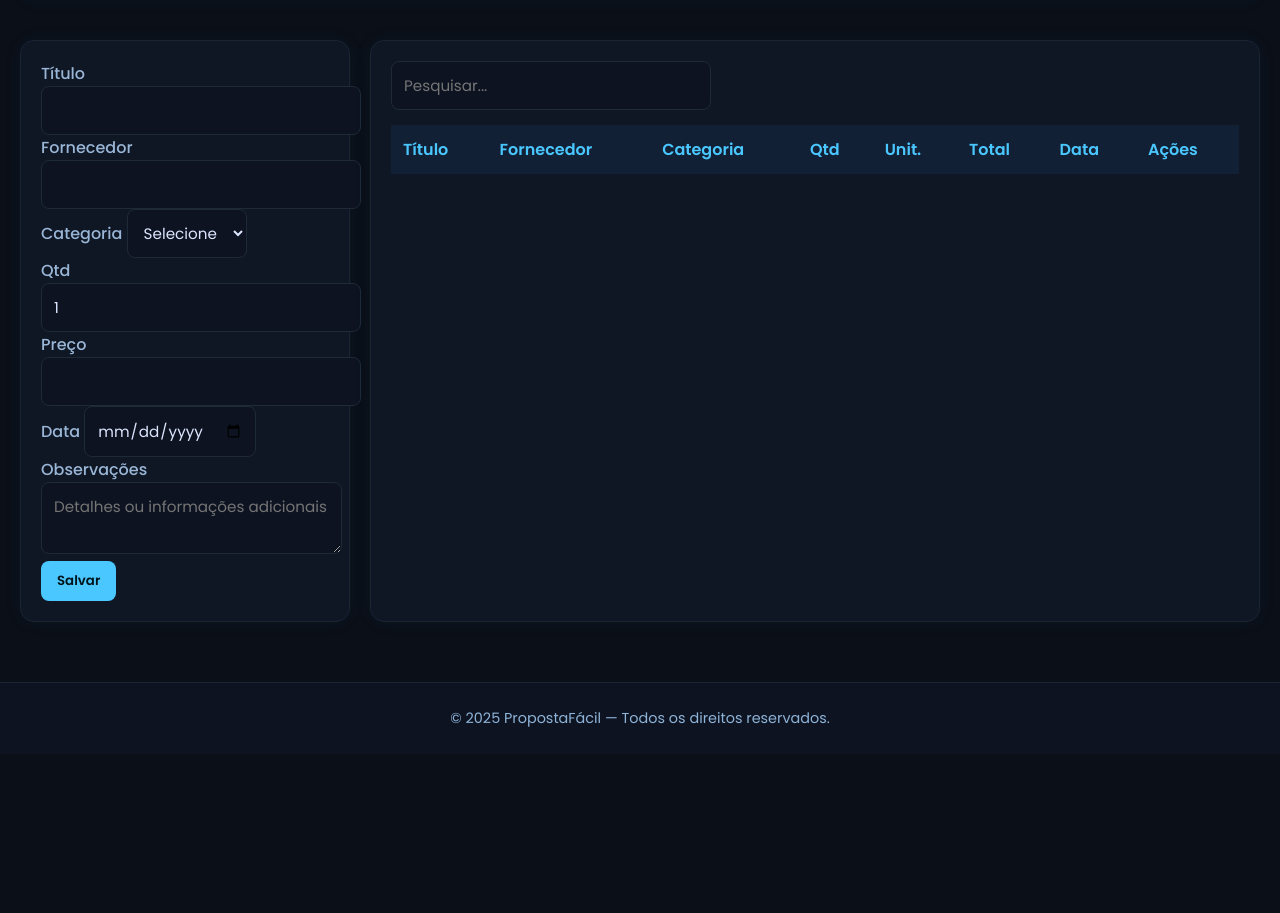
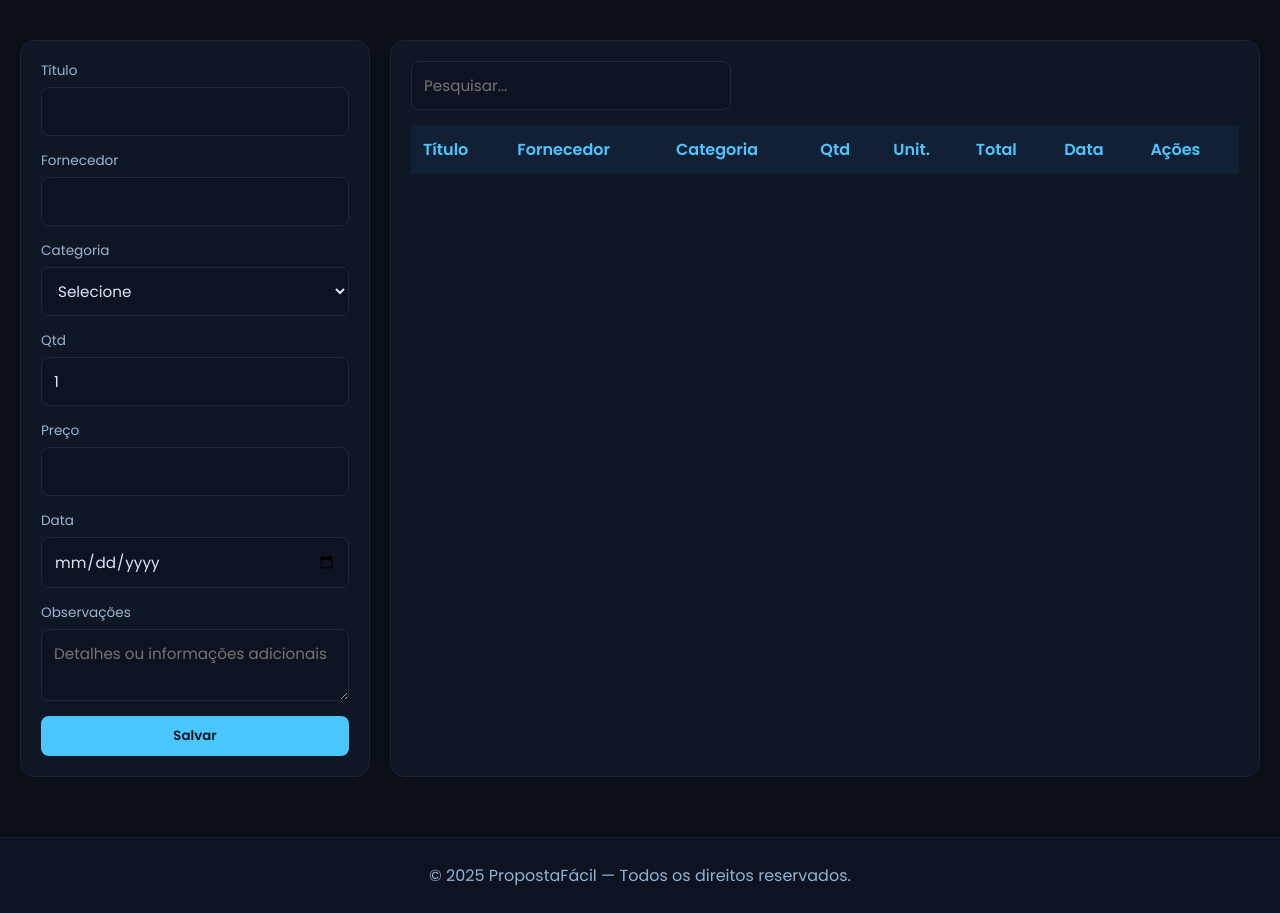
Before and after one commit to joaoguilhermme3-max/PROPOSTAFACIL, a plain HTML site: page index.html in a window 1280 px wide. Shown: the part 476-1389 px from the top of the page. Before the commit the page ends 1230 px from the top, so only its background shows below. Drawn offline with Linux system fonts and the light colour scheme; sample sign-in values are in the browser's storage; files whose address does not match are found by name.

Commit message:
Update style.css

```diff
--- a/css/style.css
+++ b/css/style.css
@@ -7,7 +7,7 @@
 }
 
 body {
-  background: #0b0f17; /* Preto azulado */
+  background: #0b0f17;
   color: #e5eaff;
   min-height: 100vh;
 }
@@ -18,7 +18,6 @@ header {
   border-bottom: 1px solid #1e2a38;
   padding: 20px 30px;
   display: flex;
-  align-items: center;
   justify-content: space-between;
   gap: 20px;
   flex-wrap: wrap;
@@ -26,7 +25,6 @@ header {
 
 header h1 {
   font-size: 2rem;
-  font-weight: 600;
   color: #4ac7ff;
 }
 
@@ -35,7 +33,7 @@ header .lead {
   opacity: 0.8;
 }
 
-/* =================== MENU SUPERIOR =================== */
+/* =================== MENU =================== */
 .menu {
   display: flex;
   gap: 20px;
@@ -43,17 +41,14 @@ header .lead {
 
 .menu-link {
   color: #d0e7ff;
-  font-weight: 500;
   text-decoration: none;
   padding: 8px 12px;
   border-radius: 6px;
-  transition: 0.2s;
 }
 
 .menu-link:hover {
   background: #1b2a41;
   color: #4ac7ff;
-  transform: translateY(-2px);
 }
 
 /* =================== BOTÕES =================== */
@@ -63,17 +58,11 @@ header .lead {
   border: none;
   cursor: pointer;
   font-weight: 600;
-  transition: 0.2s;
 }
 
 .btn-primary {
   background: #4ac7ff;
   color: #00141a;
-}
-
-.btn-primary:hover {
-  opacity: 0.9;
-  transform: translateY(-2px);
 }
 
 .btn-ghost {
@@ -82,15 +71,10 @@ header .lead {
   border: 1px solid #4ac7ff;
 }
 
-.btn-ghost:hover {
-  background: #4ac7ff;
-  color: #00141a;
-}
-
-/* =================== CONTEÚDO PRINCIPAL =================== */
+/* =================== GRID PRINCIPAL =================== */
 main.grid {
   display: grid;
-  grid-template-columns: 330px 1fr;
+  grid-template-columns: 350px 1fr;
   gap: 20px;
   padding: 20px;
 }
@@ -101,29 +85,54 @@ main.grid {
   border: 1px solid #1a2435;
   border-radius: 14px;
   padding: 20px;
-  box-shadow: 0 0 20px rgba(0, 170, 255, 0.05);
 }
 
-/* =================== FORMULÁRIOS =================== */
+/* =================== FORMULÁRIO =================== */
+form {
+  display: flex;
+  flex-direction: column;
+}
+
+/* cada campo */
+.field {
+  display: flex;
+  flex-direction: column;
+  margin-bottom: 15px;
+}
+
 .field label {
-  margin-bottom: 5px;
-  font-weight: 500;
+  margin-bottom: 6px;
+  font-size: 0.85rem;
   color: #9ab6d6;
 }
 
-input, select, textarea {
+/* inputs */
+input,
+select,
+textarea {
   background: #0d1320;
   border: 1px solid #1e2a38;
   color: #dce6ff;
   padding: 12px;
   border-radius: 8px;
   font-size: 0.95rem;
-  transition: 0.2s;
 }
 
-input:focus, select:focus, textarea:focus {
+input:focus,
+select:focus,
+textarea:focus {
   border-color: #4ac7ff;
   outline: none;
+}
+
+/* REMOVE layout lado a lado */
+.row {
+  display: flex;
+  flex-direction: column;
+}
+
+.col {
+  width: 100%;
 }
 
 /* =================== TABELA =================== */
@@ -134,10 +143,10 @@ input:focus, select:focus, textarea:focus {
 }
 
 .table th {
-  text-align: left;
-  padding: 12px;
   background: #122035;
   color: #4ac7ff;
+  padding: 12px;
+  text-align: left;
 }
 
 .table td {
@@ -145,40 +154,11 @@ input:focus, select:focus, textarea:focus {
   border-bottom: 1px solid #1a2435;
 }
 
-.table tr:hover {
-  background: #0f1a2e;
-}
-
-/* =================== FILTROS =================== */
+/* =================== FILTRO =================== */
 .filters {
-  display: flex;
-  gap: 10px;
   margin-bottom: 12px;
 }
 
-/* =================== RESPONSIVIDADE =================== */
-@media (max-width: 900px) {
-  main.grid {
-    grid-template-columns: 1fr;
-  }
-
-  header {
-    flex-direction: column;
-    text-align: center;
-  }
-
-  .menu {
-    justify-content: center;
-  }
-}
-
-@media (max-width: 600px) {
-  .menu {
-    flex-direction: column;
-    text-align: center;
-    gap: 10px;
-  }
-}
 /* =================== RODAPÉ =================== */
 .footer {
   margin-top: 40px;
@@ -187,22 +167,20 @@ input:focus, select:focus, textarea:focus {
   background: #0d1320;
   border-top: 1px solid #1a2435;
   color: #8fb4d9;
-  font-size: 0.9rem;
 }
 
-.footer strong {
-  color: #4ac7ff; /* azul neon */
+/* =================== RESPONSIVO =================== */
+@media (max-width: 900px) {
+  main.grid {
+    grid-template-columns: 1fr;
+  }
+
+  header {
+    text-align: center;
+    flex-direction: column;
+  }
+
+  .menu {
+    justify-content: center;
+  }
 }
-
-.footer:hover {
-  background: #0f1624;
-  transition: 0.3s;
-}
-
-input, select, textarea {
-  background: #0d1320;
-  border: 1px solid #1e2a38;
-  color: #dce6ff;
-  padding: 12px;
-  border-radius: 8px;
-}
```
